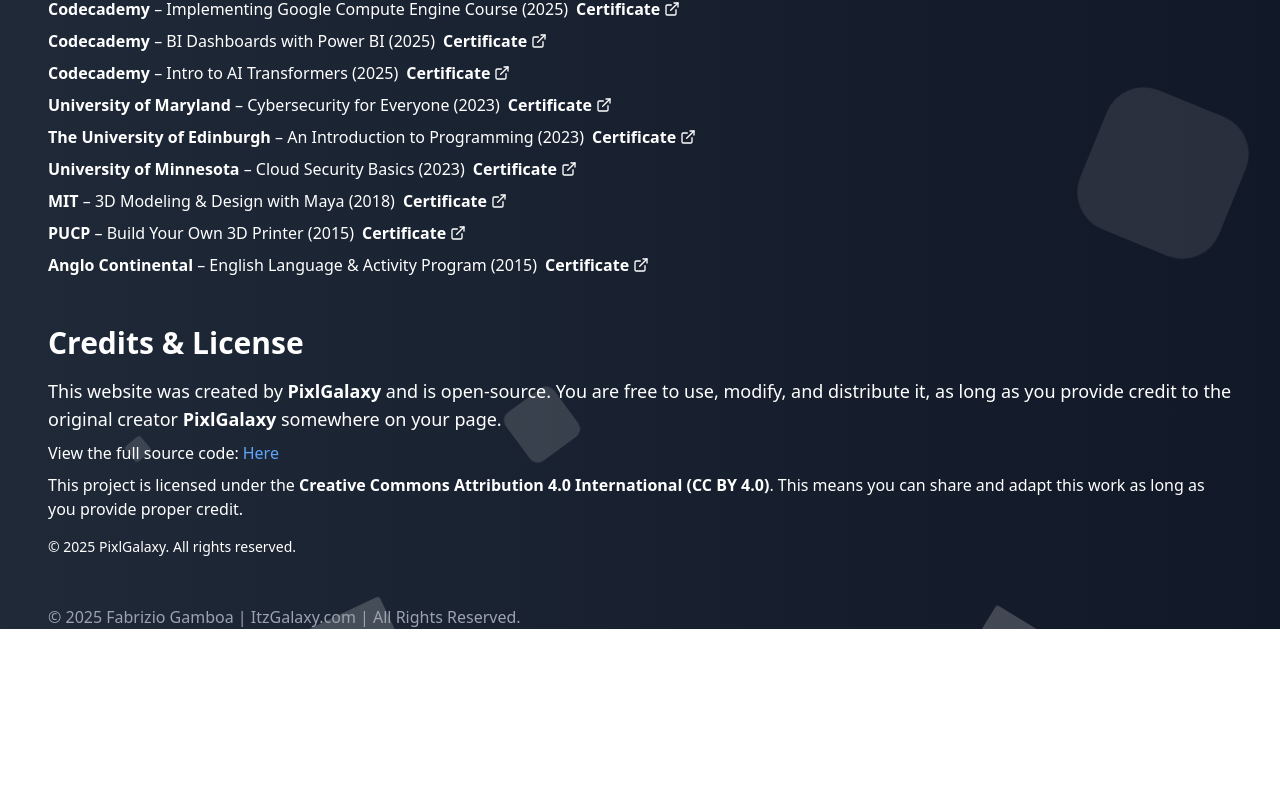
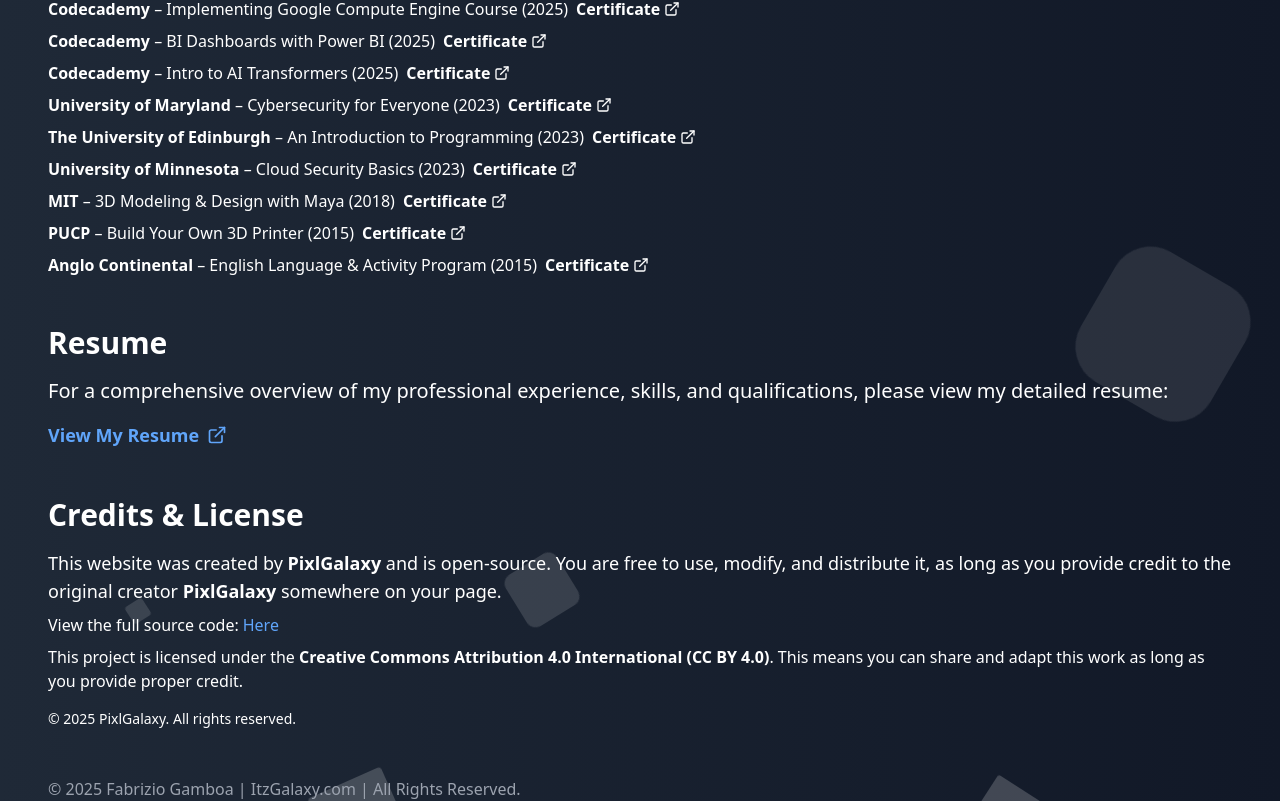
Before and after one commit to PixlGalaxy/fabriziogamboa, a React (Vite) app in the folder frontend/: page /about in a window 1280 px wide. Shown: the part 1619-2420 px from the top of the page. Before the commit the page ends 2248 px from the top, so only its background shows below. Built offline with nearby package versions, Linux system fonts and the light colour scheme.

Commit message:
chore(frontend): update about page to include resume link

```diff
--- a/frontend/src/pages/About.tsx
+++ b/frontend/src/pages/About.tsx
@@ -341,6 +341,25 @@ const About: React.FC = () => {
               </section>
             </FadeInSection>
 
+            {/* Resume Section */}
+            <FadeInSection>
+              <section>
+                <h2 className="text-3xl font-semibold mb-4">Resume</h2>
+                <p className="text-lg sm:text-xl leading-relaxed mb-4">
+                  For a comprehensive overview of my professional experience, skills, and qualifications,
+                  please view my detailed resume:
+                </p>
+                <a
+                  href="https://webincloud.itzgalaxy.com/public/file/TDQEL_8XTUel1NnV4wTPCw/FabrizioGamboa%20Resume%202025%20Q4.pdf"
+                  target="_blank"
+                  rel="noopener noreferrer"
+                  className="inline-flex items-center gap-2 font-bold text-blue-400 hover:underline text-lg"
+                >
+                  View My Resume <ExternalLink size={20} />
+                </a>
+              </section>
+            </FadeInSection>
+
             {/* Credits and License Section */}
             <FadeInSection>
               <section>
```
